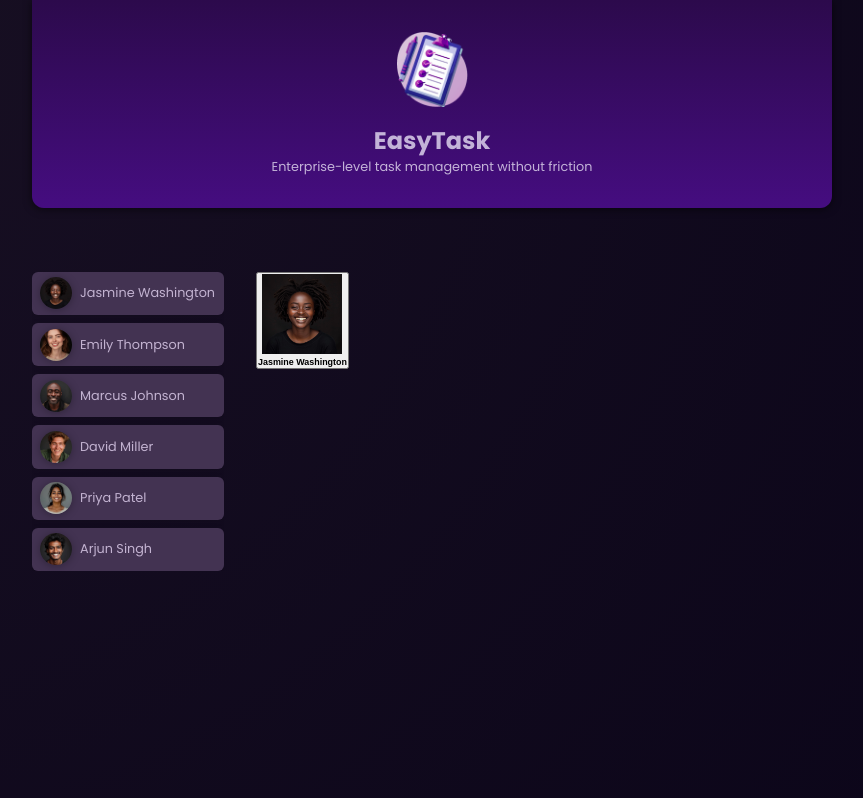
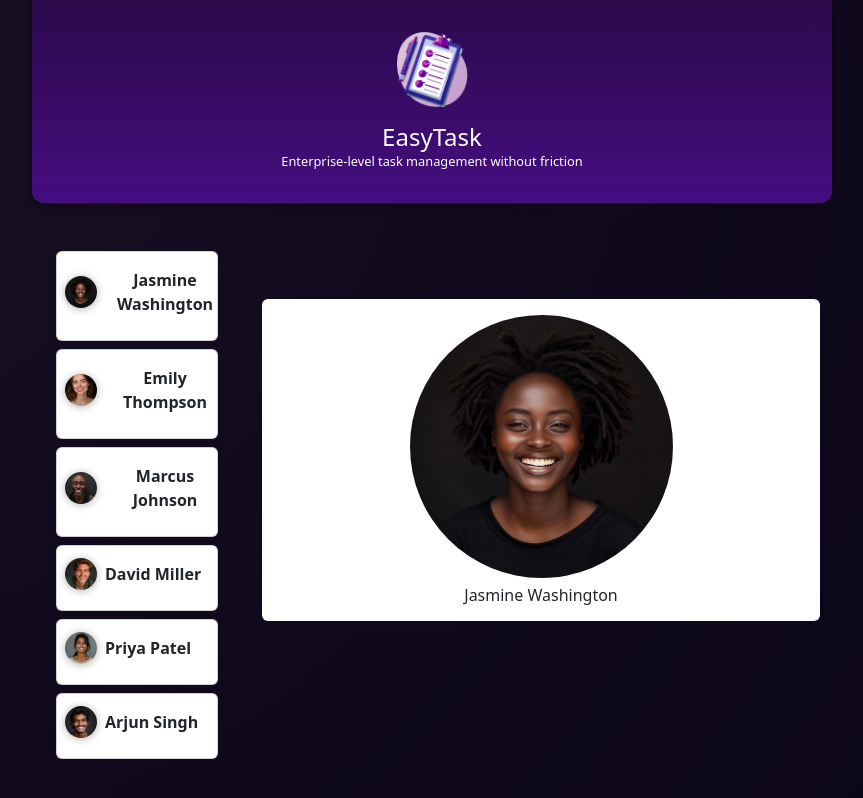
Before and after one commit to MinaNasser/Angular-The-Complete-Guide, an Angular app in the folder 01-starting-project/: page / in a window 1280 px wide. Shown: the whole page, without its empty margins (208-1071 px from the left). Built offline with nearby package versions, Linux system fonts and the light colour scheme.

Commit message:
Add Bootstrap

```diff
--- a/01-starting-project/angular.json
+++ b/01-starting-project/angular.json
@@ -26,8 +26,11 @@
             ],
             "styles": [
               "src/styles.css"
+              , "node_modules/bootstrap/dist/css/bootstrap.min.css"
             ],
-            "scripts": []
+            "scripts": [
+              "node_modules/bootstrap/dist/js/bootstrap.bundle.min.js"
+            ]
           },
           "configurations": {
             "production": {
--- a/01-starting-project/package.json
+++ b/01-starting-project/package.json
@@ -19,6 +19,7 @@
     "@angular/platform-browser": "^18.0.0",
     "@angular/platform-browser-dynamic": "^18.0.0",
     "@angular/router": "^18.0.0",
+    "bootstrap": "^5.3.6",
     "rxjs": "~7.8.0",
     "tslib": "^2.3.0",
     "zone.js": "~0.14.3"
--- a/01-starting-project/src/app/Tasks/Tasks.component.html
+++ b/01-starting-project/src/app/Tasks/Tasks.component.html
@@ -5,8 +5,7 @@
       <img
         [src]="imagePath"
         [alt]="user.name"
-        class="rounded-circle mb-2"
-        style="width: 80px; height: 80px; object-fit: cover;"
+        class="rounded-circle mb-2 img-fluid w-50 h-50"
       />
       <h6 class="mb-0">{{ user.name }}</h6>
     </button>
--- a/01-starting-project/src/app/app.component.html
+++ b/01-starting-project/src/app/app.component.html
@@ -1,9 +1,15 @@
 <app-header />
-<main class="container py-4">
-  <ul id="users" class="row list-unstyled">
-    <li *ngFor="let user of users" class="col-md-4 col-sm-6 mb-4">
+<main class="container mt-5">
+  <ul id="users" class="row list-unstyled mb-4 justify-content-center">
+    @for (user of users; track $index) {
+      <li class="">
+        <app-user [user]="user" (select)="onSelectUser($event)" />
+      </li>
+    }
+
+    <!-- <li *ngFor="let user of users" class="col-md-4 col-sm-6 mb-4">
       <app-user [user]="user" (select)="onSelectUser($event)" />
-    </li>
+    </li> -->
   </ul>
 
   <div *ngIf="selectedUser" class="mt-5">
--- a/01-starting-project/src/app/header/header.component.html
+++ b/01-starting-project/src/app/header/header.component.html
@@ -1,7 +1,7 @@
 <header>
   <img src="assets/task-management-logo.png" alt="A todo list" />
   <div>
-    <h1>EasyTask</h1>
-    <p>Enterprise-level task management without friction</p>
+    <h1 class="title text-white">EasyTask</h1>
+    <p class="subtitle text-white">Enterprise-level task management without friction</p>
   </div>
 </header>
--- a/01-starting-project/src/app/user/user.component.html
+++ b/01-starting-project/src/app/user/user.component.html
@@ -1,8 +1,10 @@
-<div>
-  <button (click)="onSelectUser()">
-    <img [src]="imagePath" [alt]="user.name" />
-    <span>
+<!-- list of users -->
+
+ <div class="card p-2">
+  <button class="btn p-0 border-0 bg-transparent" (click)="onSelectUser()">
+    <img class="rounded-circle mb-2 img-fluid " [src]="imagePath" [alt]="user.name" />
+    <p class="d-block text-center mt-2 fw-bold text-dark" >
       {{user.name}}
-    </span>
+    </p>
   </button>
 </div>
```
Also changed, not shown: 1 other file (tests, documents, lock files or other folders).
